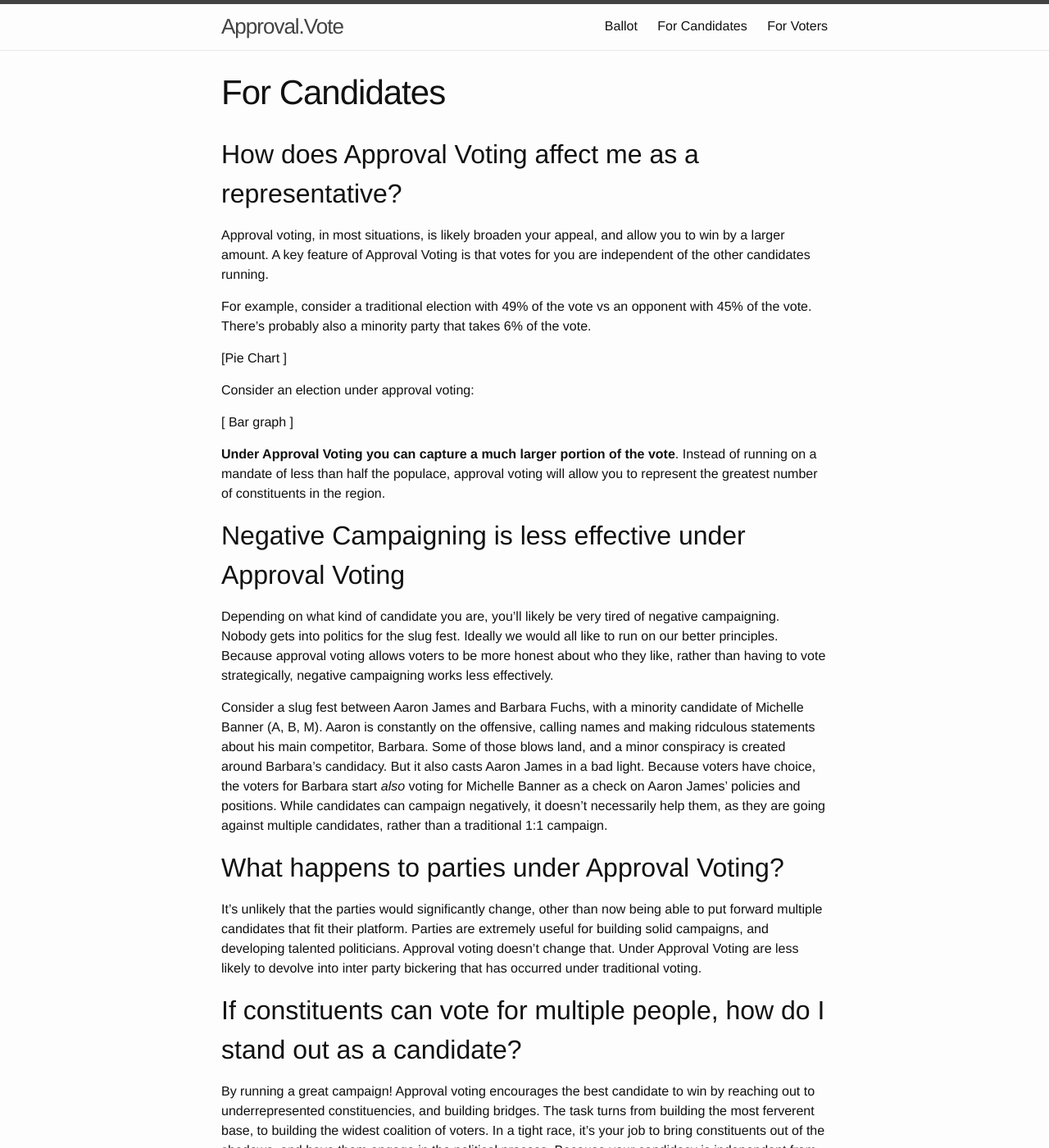
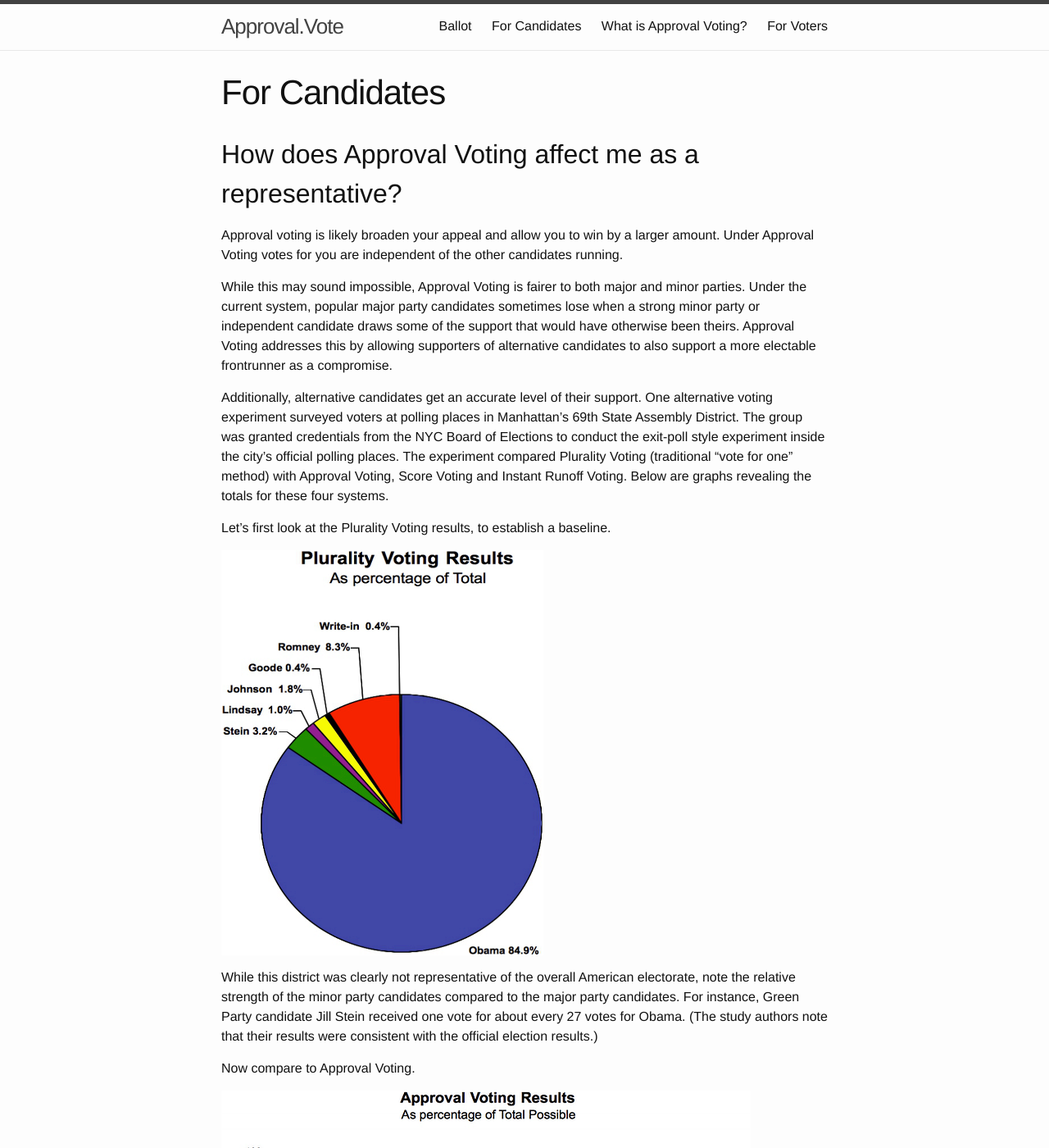
Before and after one commit to electionscience/approval.vote-legacy, a Jekyll site: the page built from candidates.md, in a window 1280 px wide and 1400 px high. Shown: the whole window at 82% size. Built offline with Jekyll 4.4.1, drawn with Linux system fonts in a browser that asks for light colours; some of the changed text lies outside the part shown.

Commit message:
Improve text.

```diff
--- a/candidates.md
+++ b/candidates.md
@@ -6,23 +6,32 @@
 
 ## How does Approval Voting affect me as a representative?
 
-Approval voting, in most situations, is likely broaden your appeal, and allow you to win by a larger amount. A key feature of Approval Voting is that votes for you are independent of the other candidates running.
+Approval voting is likely broaden your appeal and allow you to win by a larger amount. Under Approval Voting votes for you are independent of the other candidates running.
 
-For example, consider a traditional election with 49% of the vote vs an opponent with 45% of the vote. There's probably also a minority party that takes 6% of the vote.
+While this may sound impossible, Approval Voting is fairer to both major and minor parties. Under the current system, popular major party candidates sometimes lose when a strong minor party or independent candidate draws some of the support that would have otherwise been theirs. Approval Voting addresses this by allowing supporters of alternative candidates to also support a more electable frontrunner as a compromise.
 
-[Pie Chart ]
+Additionally, alternative candidates get an accurate level of their support. One alternative voting experiment surveyed voters at polling places in Manhattan’s 69th State Assembly District. The group was granted credentials from the NYC Board of Elections to conduct the exit-poll style experiment inside the city’s official polling places. The experiment compared Plurality Voting (traditional “vote for one” method) with Approval Voting, Score Voting and Instant Runoff Voting. Below are graphs revealing the totals for these four systems.
 
-Consider an election under approval voting:
+Let’s first look at the Plurality Voting results, to establish a baseline.
 
-[ Bar graph ]
 
-**Under Approval Voting you can capture a much larger portion of the vote**. Instead of running on a mandate of less than half the populace, approval voting will allow you to represent the greatest number of constituents in the region.
+
+![](/assets/plurality_voting_results_example_pie_chart.png)
+
+While this district was clearly not representative of the overall American electorate, note the relative strength of the minor party candidates compared to the major party candidates. For instance, Green Party candidate Jill Stein received one vote for about every 27 votes for Obama. (The study authors note that their results were consistent with the official election results.)
+
+Now compare to Approval Voting.
+
+![](/assets/approval_voting_results_example_chart.png)
+
+The Green Party now receives 58% as much support as the Democratic Party. This is over a 15x improvement in the Green Party’s strength relative to the Democratic Party, compared to where they were with plurality voting. The other minor party and write-in candidates also fared dramatically better.
+
 
 ## Negative Campaigning is less effective under Approval Voting
 
-Depending on what kind of candidate you are, you'll likely be very tired of negative campaigning. Nobody gets into politics for the slug fest. Ideally we would all like to run on our better principles. Because approval voting allows voters to be more honest about who they like, rather than having to vote strategically, negative campaigning works less effectively.
+Depending on what kind of candidate you are, you'll likely be very tired of negative campaigning. Nobody gets into politics for the slug fest. Ideally we would all like to run on our better principles. Because approval voting allows voters to be more honest about who they like, rather than having to vote strategically, negatives campaigning works less effectively.
 
-Consider a slug fest between Aaron James and Barbara Fuchs, with a minority candidate of Michelle Banner (A, B, M). Aaron is constantly on the offensive, calling names and making ridculous statements about his main competitor, Barbara. Some of those blows land, and a minor conspiracy is created around Barbara's candidacy. But it also casts Aaron James in a bad light. Because voters have choice, the voters for Barbara start *also* voting for Michelle Banner as a check on Aaron James' policies and positions. While candidates can campaign negatively, it doesn't necessarily help them, as they are going against multiple candidates, rather than a traditional 1:1 campaign.
+Consider a slug fest between Aaron James and Barbara Fuchs, with a minority candidate of Michelle Banner (A, B, M). Aaron is constantly on the offensive, calling names and making ridiculous statements about his main competitor, Barbara. Some of those blows land, and a minor conspiracy is created around Barbara's candidacy. But it also casts Aaron James in a bad light. Because voters have choice, the voters for Barbara start *also* voting for Michelle Banner as a check on Aaron James' policies and positions. While candidates can campaign negatively, it doesn't necessarily help them, as they are going against multiple candidates, rather than a traditional 1:1 campaign.
 
 ## What happens to parties under Approval Voting?
 
@@ -30,5 +39,5 @@
 
 ## If constituents can vote for multiple people, how do I stand out as a candidate?
 
-By running a great campaign! Approval voting encourages the best candidate to win by reaching out to underrepresented constituencies, and building bridges. The task turns from building the most ferverent base, to building the widest coalition of voters. In a tight race, it's your job to bring constituents out of the shadows, and have them engage in the political process.
-Because your candidacy is independent from any other candidate's platform, you are running on your own platform, rather than against anyone else's.
+By running a great campaign! Approval voting encourages the best candidate to win by reaching out to underrepresented constituencies, and building bridges. The task turns from building the most fervent base, to building the widest coalition of voters. In a tight race, it's your job to bring constituents out of the shadows, and have them engage in the political process.
+Because your candidacy is independent from any other candidate's platform, you are running on your own platform, rather than against anyone elses.
--- a/problems.md
+++ /dev/null
@@ -1,12 +0,0 @@
----
-layout: page
-title: For Voters
-permalink: /problems/
----
-
-The way we vote determines the people we elect.
-Voting isn't just checking a box - voting should be a survey of what you, a constitutent, believe.
-
-The widespread system of Single Choice voting means voters must make trade offs between their values, and who will win.
-
-But voters don't have to vote this way. We can judge each candidate independently from each other.
--- /dev/null
+++ b/voters.md
@@ -0,0 +1,29 @@
+---
+layout: page
+title: For Voters
+permalink: /voters/
+---
+
+The way we vote determines the people we elect.
+Voting isn't just checking a box - voting should be a survey of what you, a constituent, believe.
+
+The widespread system of Single Choice voting means voters must make trade offs between their values, and who will win.
+
+But voters don't have to vote this way. We can judge each candidate independently from each other.
+
+## How does Approval Voting change the voting system?
+
+Under approval voting lends support to candidates that have nuanced campaigns that appeal to a broad base. The likely winner in an Approval Voting election is the candidate who can build coalitions, propose nuanced solutions to complex problems, and represent the community as a whole, as opposed to just their party.
+
+## Does approval voting violate one person, one vote?
+
+No. The term “one person one vote” refers to the weight of votes, not to how votes are expressed.
+
+The U.S. Supreme Court made the “one person one vote” rule explicit in Reynolds v. Sims (377 U.S. 533). The rule stated that no vote should count more than any other so that it has unequal weight. This unequal weight would violate the Equal Protection Clause of the Constitution. And it was Baker v. Carr (369 U.S. 186) that extended the Equal Protection Clause to districting issues. In Reynolds, the state of Alabama set up its districts so that they varied wildly in population. The districting was so bad that it gave some voters’ ballots as much as 41 times more weight than others. Because the weights of the ballots were different between districts, that violated the “one person one vote” rule.
+
+A common misconception is that Approval Voting gives more weight to voters who vote for more candidates. To see why this isn’t the case, imagine a tied election between a liberal and two conservatives. Bob casts a vote for the liberal, while Alice casts an opposing vote for the two conservatives. After Bob and Alice have voted, the election is still tied. Bob and Alice have an opposite but equal effect on the election. Another way to think of it is that if you vote for all candidates, that has the same effect as not voting at all. The key here is that no voter has an unfair advantage. Effectively, every voter casts an “aye” or “nay” vote for every candidate.
+
+Finally, consider that voters are already allowed to vote for multiple candidates in “at large” races. For instance, a city council may simultaneously elect three representatives. Some voters may vote for three candidates, while others may vote for only one or two candidates.
+
+## But what about instant-runoff voting?
+Our extensive analysis over the years overwhelmingly supports the view that Approval Voting is a much simpler and more democratic system than IRV. The results of Approval Voting elections are also much easier to understand than the numerous rounds of vote transfers that IRV utilizes. In an Approval Voting election, you would only see approval percentages and total votes for each candidate — much simpler than IRV. Don’t take our word on it. Click below for the Oakland 2010 IRV election results (simplified to show just later rounds). Do you think voters easily understood this?
```
Also changed, not shown: index.md (+4 -2 lines), Gemfile.lock, assets/approval_voting_results_example_chart.png (added), assets/ballots.svg (added), assets/plurality_voting_results_example_pie_chart.png (added).
